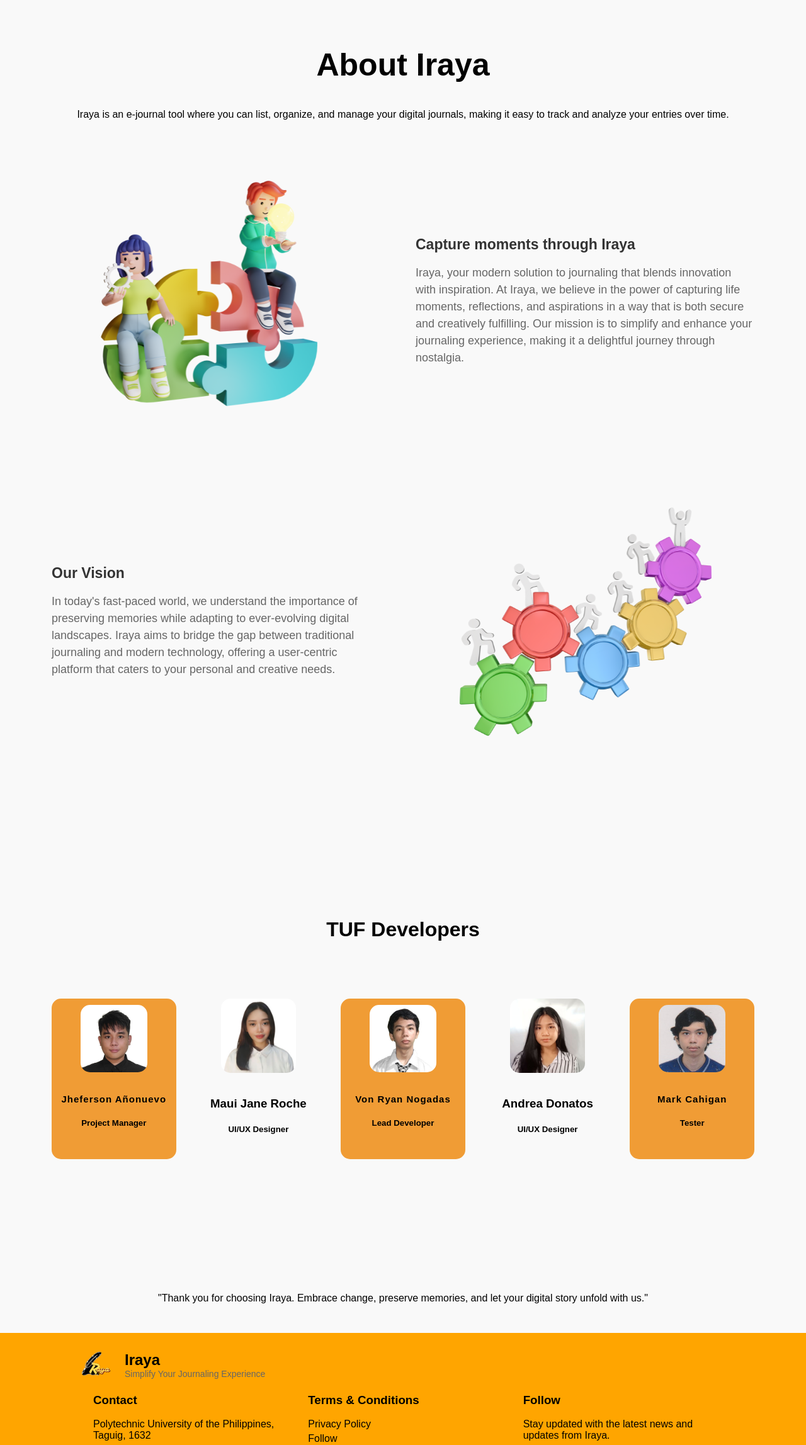
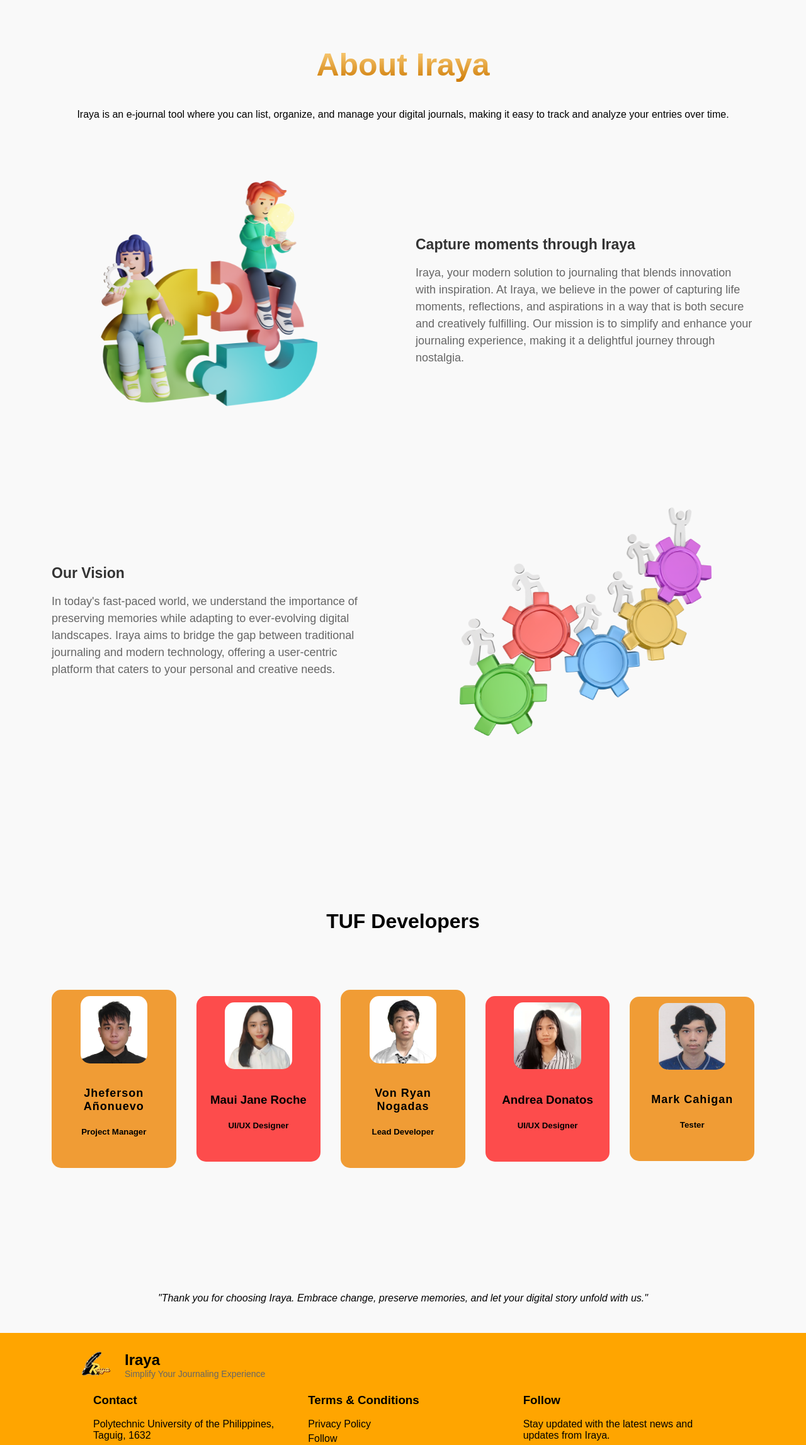
Before and after one commit to PUP-BSIT/project-tuf_developers, a PHP site: page /about.php in a window 1280 px wide. Shown: the part 65-2360 px from the top of the page at 63% size. Run offline with PHP 8.4, Linux system fonts and the light colour scheme.

Commit message:
add css design to header and box container in about page

```diff
--- a/Iraya/assets/stylesheets/about.css
+++ b/Iraya/assets/stylesheets/about.css
@@ -1,7 +1,6 @@
 body {
   margin: 0;
   font-family: Arial, sans-serif;
-
 }
 
 header {
@@ -227,8 +226,15 @@ main {
  transition: all .38s ease;
 }
 
+.box-girls {
+  padding: 10px;
+  background-color:  #fd4c4c;
+  border-radius: 15px;
+  transition: all .38s ease;
+}
+
 .box h3 {
-  font-size: 15px;
+  font-size: 18px;
   font-weight: 600;
   color: black;
   margin-bottom: 8px;
@@ -252,8 +258,14 @@ main {
   cursor: pointer;
 }
 
+.box-girls:hover {
+  transform: translateY(-10px);
+  cursor: pointer;
+}
+
 .closing_remark {
   text-align: center;
+  font-style: italic;
 }
 
 footer {
@@ -342,3 +354,9 @@ footer {
   color: #fff;
   margin-top: 20px;
 }
+
+.header-about {
+  background: -webkit-linear-gradient(#ffd685, #cc7700);
+  background-clip: text;
+  -webkit-text-fill-color: transparent;
+}
```
